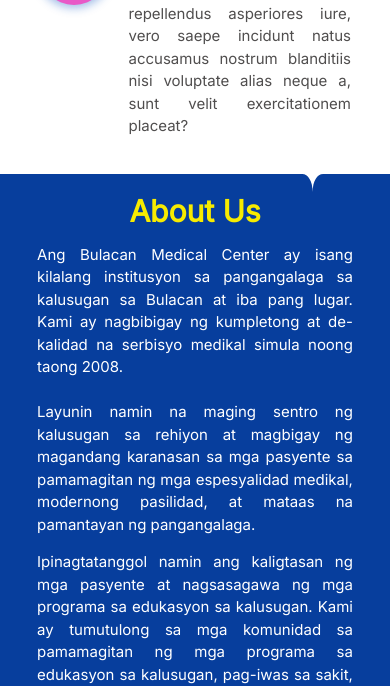
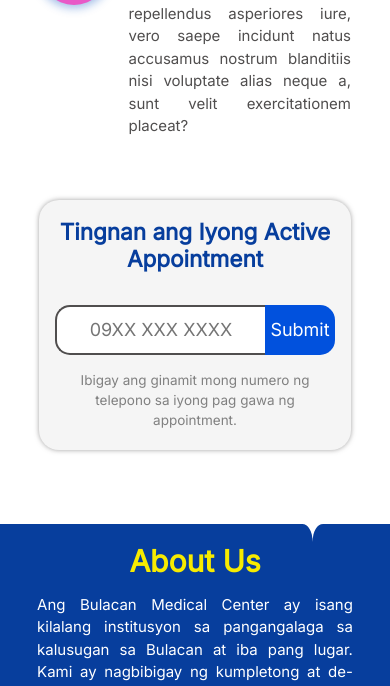
Before and after one commit to jeramie-santos/iSchedule, a PHP site: page /index.html in a window 390 px wide. Shown: the part 5096-5782 px from the top of the page. Run offline with PHP 8.4, Linux system fonts and the light colour scheme.

Commit message:
Add track appointment and change phoneFilter in both pages

```diff
--- a/css/main.css
+++ b/css/main.css
@@ -187,7 +187,6 @@ main {
   border: 1px solid rgb(7, 62, 157);
   background-color: rgb(1, 81, 221);
   color: white;
-  box-shadow: 5px 5px rgb(186, 185, 185);
   width: 90vw;
   height: 70px;
   font-size: 1.1rem;
@@ -382,6 +381,7 @@ main {
   justify-content: center;
   align-items: center;
   gap: max(30px, 2vw);
+  overflow-x: hidden;
 }
 .announcement .announcement__content-container {
   width: 100%;
@@ -604,6 +604,7 @@ main {
 }
 .tutorial .tutorial__content .tutorial__video-container iframe {
   border-radius: 20px;
+  box-shadow: 5px 5px 15px rgb(186, 185, 185);
 }
 .tutorial .tutorial__content .tutorial__procedure {
   display: flex;
@@ -694,9 +695,6 @@ main {
   .tutorial__procedure .tutorial__circle-container {
     gap: 3vw;
   }
-  .tutorial__video-container iframe {
-    box-shadow: 10px 10px rgb(186, 185, 185);
-  }
 }
 @media only screen and (min-width: 1600px) {
   .tutorial {
@@ -715,6 +713,92 @@ main {
     gap: 1vw !important;
   }
 }
+.track {
+  margin: max(50px, 5vw);
+  background-color: whitesmoke;
+  height: max(250px, 25vw);
+  width: max(300px, 80%);
+  max-width: 1920px;
+  border-radius: 20px;
+  box-shadow: 0px 0px 5px rgba(143, 142, 142, 0.832);
+  padding: max(15px, 3vw);
+  display: flex;
+  flex-flow: column;
+  justify-content: center;
+  align-items: center;
+  transition-duration: 500ms;
+  gap: max(10px, 2vw);
+}
+
+.track__header h1 {
+  color: rgb(7, 62, 157);
+  font-size: 1.5rem;
+  text-align: center;
+  font-weight: 700;
+}
+
+.track__form {
+  display: flex;
+  flex-flow: row nowrap;
+  width: max(280px, 70%);
+  border-radius: max(5px, 1vw);
+  margin-top: max(15px, 2vw);
+  margin-bottom: max(5px, 0.8vw);
+  height: max(50px, 10%);
+}
+.track__form .track__input {
+  background-color: white;
+  border-radius: max(15px, 1vw) 0 0 max(15px, 1vw);
+  border: unset;
+  width: 75%;
+  padding: max(10px, 1vw);
+  text-align: center;
+  font-size: 1.2rem;
+  font-weight: 500;
+  border: 2px solid rgb(80, 78, 78);
+  border-right: unset;
+  height: 100%;
+}
+.track__form .track__input:focus {
+  outline: unset;
+}
+.track__form .track__submit {
+  border-radius: 0 max(15px, 1vw) max(15px, 1vw) 0;
+  width: 25%;
+  border: unset;
+  background-color: rgb(1, 81, 221);
+  color: white;
+  font-size: 1.2rem;
+  height: 100%;
+}
+.track__form .track__submit:hover {
+  background-color: #0148c4;
+}
+
+@media only screen and (min-width: 1200px) {
+  .track {
+    box-shadow: 10px 10px rgb(186, 185, 185);
+    gap: unset;
+  }
+  .track .track__form {
+    height: max(50px, 20%);
+  }
+  .track:hover {
+    box-shadow: 20px 20px rgb(186, 185, 185);
+    transform: translateY(-20px);
+    transform: translateY(-10px);
+    cursor: pointer;
+  }
+  .track__header h1 {
+    font-size: 2rem;
+  }
+}
+.track__instruction {
+  text-align: center;
+  font-size: 0.9rem;
+  color: gray;
+}
+
 footer {
   padding: 5vw;
   background-color: rgb(7, 62, 157);
--- a/index.html
+++ b/index.html
@@ -150,7 +150,7 @@
               </svg>
             </div>
             <div class="benefit__header">
-                Why use iSchedule?
+                Why Use iSchedule?
             </div>
             <div class="benefit__card-container">
               <div class="benefit__card">
@@ -211,6 +211,18 @@
                 </div>
               </div>
           </section>
+          <section class="track">
+            <div class="track__header">
+              <h1>Tingnan ang Iyong Active Appointment</h1>
+            </div>
+            <div class="track__form">
+              <input class="track__input" type="text" placeholder="09XX XXX XXXX" id="phone-number" oninput="filterPhoneInput(this.id)">
+              <button class="track__submit" onclick="submitTrack()">Submit</button>
+            </div>
+            <div class="track__instruction">
+              Ibigay ang ginamit mong numero ng telepono sa iyong pag gawa ng appointment.
+            </div>
+          </section>
     </main>
     <footer id="footer">
         <div class="footer__svg-upper">
@@ -241,5 +253,26 @@
           <div class="contact__social contact__social-landline"><img class="contact__img" src="./imgs/phonelogo.png" alt="Phone Logo" srcset="" draggable="false">(044)-482-4207</div>
         </section>
     </footer>
+    <button type="button" class="btn btn-primary modal-launcher" data-bs-toggle="modal" data-bs-target="#staticBackdrop" style="display:none">
+      Launch static backdrop modal
+  </button>
+    <!-- Modal -->
+    <div class="modal fade" id="staticBackdrop" data-bs-backdrop="static" data-bs-keyboard="false" tabindex="-1" aria-hidden="true">
+      <div class="modal-dialog modal-dialog-centered">
+      <div class="modal-content">
+          <div class="modal-header">
+          <h1 class="modal-title fs-5" id="staticBackdropLabel">Modal title</h1>
+          <button type="button" class="btn-close" data-bs-dismiss="modal" aria-label="Close"></button>
+          </div>
+          <div class="modal-body">
+          ...
+          </div>
+          <div class="modal-footer">
+          <button type="button" class="btn btn-secondary negative" data-bs-dismiss="modal">Close</button>
+          <button type="button" class="btn btn-primary positive" data-bs-dismiss="modal">Understood</button>
+          </div>
+      </div>
+      </div>
+  </div>
 </body>
 </html>
--- a/js/index.js
+++ b/js/index.js
@@ -3,7 +3,7 @@ const announcement = document.querySelector('#announcement');
 const landingImg = document.querySelector('.landing-page__img');
 const tutorialStep = document.querySelectorAll('.tutorial__step');
 const circles = document.querySelectorAll('.circle');
-
+let formErrorMessage = '';
 
 // ALSO CALL THIS FUNCTION WHEN ANNOUNCEMENT SEE MORE IS CLICKED
 addAOSToAnnouncement();
@@ -69,3 +69,94 @@ function addAOSToAnnouncement(){
         item.setAttribute('data-aos-delay', '200');
     });
 }
+
+function submitTrack(){
+    let val = document.querySelector('#phone-number').value;
+
+    const modalLauncher = document.querySelector('.modal-launcher');
+        modalLauncher.click();
+        const modalTitle = document.querySelector('.modal-title');
+        const modalBody = document.querySelector('.modal-body');
+        const modalPositive = document.querySelector('.positive');
+        modalTitle.innerHTML =  "Active Appointment";
+        modalPositive.style.display = 'none';
+
+    if(evaluatePhoneNum(val)){
+        let phoneNum = properPhoneNum(val);
+
+        checkExistingAppointment(phoneNum);
+        modalBody.innerHTML = "July 21, 2023 (1:00 PM - 2:00 PM) @ Pediatric Cardiology"
+    }
+    else{
+        modalBody.innerHTML = formErrorMessage;
+    }
+
+    properPhoneNum(val)
+}
+
+function checkExistingAppointment(phone){
+    // Icheck if meron appointment yung num na yun
+}
+
+function evaluatePhoneNum(val){
+    let phoneInput = val.replaceAll(' ', '').trim();
+    if(phoneInput == ""){
+        errorHandler('50');
+        return false;
+    }
+    else if(phoneInput.length != 11){
+        errorHandler('51');
+        return false;
+    }
+    else if(isNaN(phoneInput)){
+        errorHandler('52');
+        return false;
+    }
+    else if((phoneInput).charAt(0) != '0'){
+        errorHandler('53');
+        return false;
+    }
+
+    return true;
+}
+
+function filterPhoneInput(id){
+    let element = document.getElementById(id);
+    let newVal = "";
+
+    for(i =0; i< element.value.length; i++){
+
+        if(!isNaN(element.value[i])){
+            newVal+= element.value[i];
+        }
+    };
+    element.value = newVal;
+}
+
+function properPhoneNum(num){
+    // Adds space to phone num
+    let proper ='';
+    for(i = 0; i < num.length; i++){
+        proper +=num[i];
+        if(i == 3 || i == 6) proper+=' ';
+    }
+    return proper;
+}
+
+function errorHandler(code,){
+    //
+    // PHONE **************************
+    //
+    if(code == '50'){
+        formErrorMessage = 'Ang numero ng telepono ay kailangan sagutan.';
+    }
+    else if(code == '51'){
+        formErrorMessage = 'Ang numero ng telepono ay kailangan labingisa(11). Halimbawa: 09XX XXX XXXX';
+    }
+    else if(code == '52'){
+        formErrorMessage = 'Ang numero ng telepono ay di maaring magkaroon ng letra o special character.';
+    }
+    else if(code == '53'){
+        formErrorMessage = 'Ang numero ng telepono ay kailangang mag simula sa "0". Halimbawa: 09XX XXX XXXX.';
+    }
+}
--- a/scss/main.scss
+++ b/scss/main.scss
@@ -196,7 +196,7 @@ main{
             border: 1px solid $primary-color;
             background-color: $primary-alt;
             color: white;
-            box-shadow: 5px 5px rgb(186, 185, 185);
+            // box-shadow: 5px 5px rgba(99, 98, 98, 0.473);
             width: 90vw;
             height:70px;
             font-size: 1.1rem;
@@ -530,7 +530,6 @@ main{
     }
 }
 
-
 // @media only screen and (min-width: 1200px){
 //     .announcement{
 //         max-height: 800px;
@@ -733,6 +732,7 @@ main{
             iframe{
                 border-radius: 20px;
                 //border: 3px solid $primary-color;
+                box-shadow: 5px 5px 15px rgb(186, 185, 185);
             }
         }
 
@@ -846,11 +846,12 @@ main{
         }
     }
 
-    .tutorial__video-container{
-        iframe{
-            box-shadow: 10px 10px rgb(186, 185, 185);
-        }
-    }
+    // .tutorial__video-container{
+    //     iframe{
+    //         box-shadow: 5px 5px 15px rgb(186, 185, 185);
+    //         transition-duration: 500ms;
+    //     }
+    // }
 
 }
 
@@ -873,6 +874,108 @@ main{
     .tutorial__circle-container{
         gap: 1vw !important;
     }
+}
+
+.track{
+    margin: max(50px, 5vw);
+    background-color: whitesmoke;
+    height: max(250px,25vw);
+    width: max(300px, 80%);
+    max-width: 1920px;
+    border-radius: 20px;
+    // box-shadow: 0 0 10px rgba(67, 67, 67, 0.402);
+    box-shadow: 0px 0px 5px rgba(143, 142, 142, 0.832);
+    padding: max(15px,3vw);
+    display: flex;
+    flex-flow: column;
+    justify-content: center;
+    align-items: center;
+    transition-duration: 500ms;
+    gap: max(10px, 2vw);
+}
+
+.track__header{
+    h1{
+        color: $primary-color;
+        font-size: 1.5rem;
+        text-align: center;
+        font-weight: 700;
+    }
+}
+
+.track__form{
+    display: flex;
+    flex-flow: row nowrap;
+    width: max(280px, 70%);
+    // box-shadow: 0 0 4px black;
+    border-radius: max(5px, 1vw);
+    margin-top: max(15px, 2vw);
+    margin-bottom: max(5px, 0.8vw);
+    height: max(50px, 10%);
+    .track__input{
+        background-color: white;
+        border-radius: max(15px, 1vw) 0 0 max(15px, 1vw);
+        // border: 1px solid $fontbase-color;
+        border: unset;
+        width: 75%;
+        padding: max(10px, 1vw);
+        text-align: center;
+        font-size: 1.2rem;
+        font-weight: 500;
+        border: 2px solid $fontbase-color;
+        border-right: unset;
+        height: 100%;
+    }
+
+    .track__input:focus{
+        outline: unset;
+    }
+
+    .track__submit{
+        border-radius: 0 max(15px, 1vw) max(15px, 1vw) 0;
+        width: 25%;
+        border: unset;
+        background-color: $primary-alt;
+        color: white;
+        font-size: 1.2rem;
+        height: 100%;
+    }
+
+    .track__submit:hover{
+        background-color: darken($primary-alt, 5);
+    }
+}
+
+@media only screen and (min-width: 1200px){
+
+    .track{
+        box-shadow: 10px 10px rgb(186, 185, 185);
+        gap: unset;
+
+        .track__form{
+            height: max(50px, 20%);
+        }
+    }
+
+    .track:hover{
+        box-shadow: 20px 20px rgb(186, 185, 185);
+        transform: translateY(-20px);
+        transform: translateY(-10px);
+        cursor: pointer;
+    }
+
+    .track__header{
+        h1{
+            font-size: 2rem;
+        }
+    }
+
+}
+
+.track__instruction{
+    text-align: center;
+    font-size: 0.9rem;
+    color: gray;
 }
 
 footer{
```
Also changed, not shown: css/schedule.css (+6 -6 lines), js/schedule.js (+10 -2 lines), scss/schedule.scss (+4 -4 lines), 2 other files.
